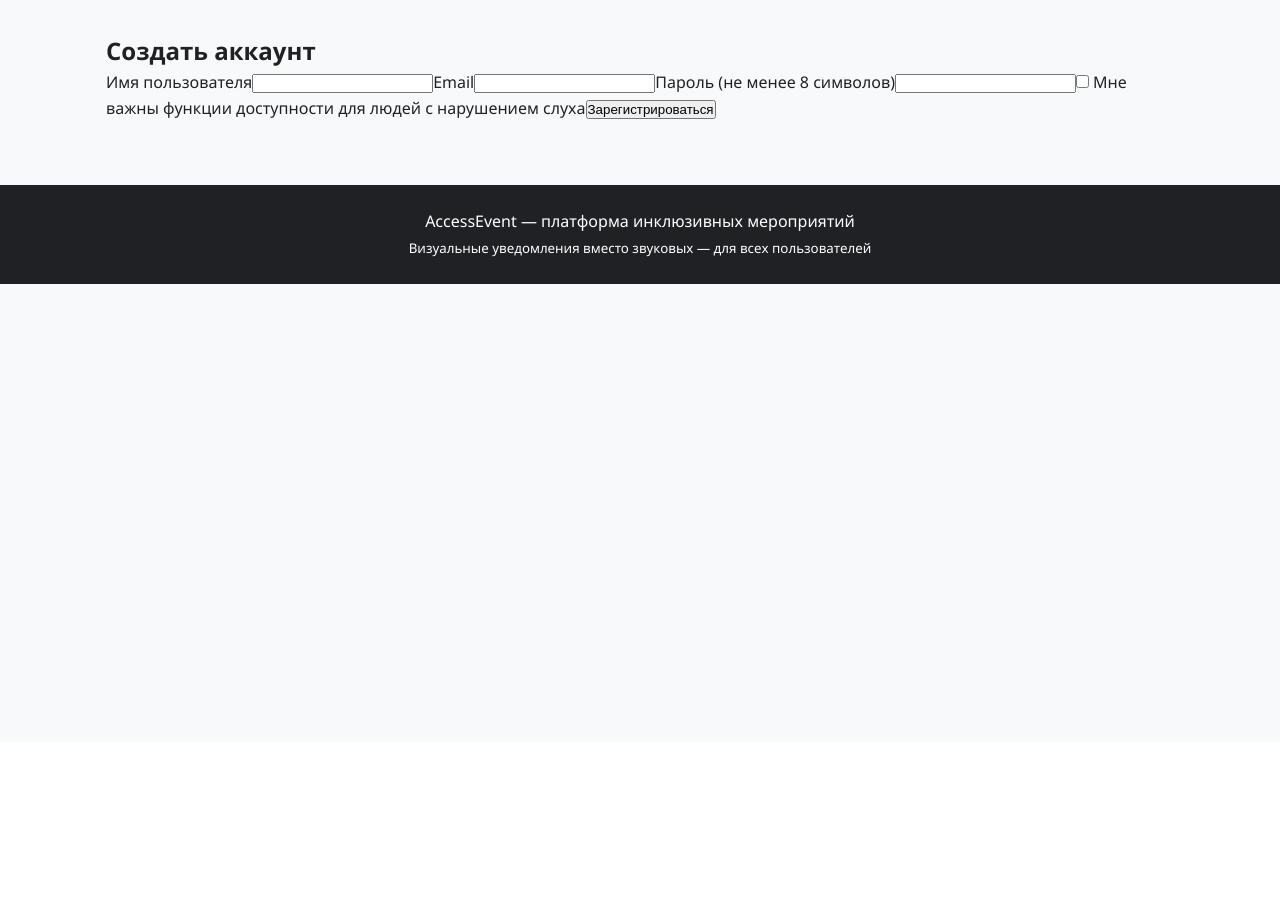
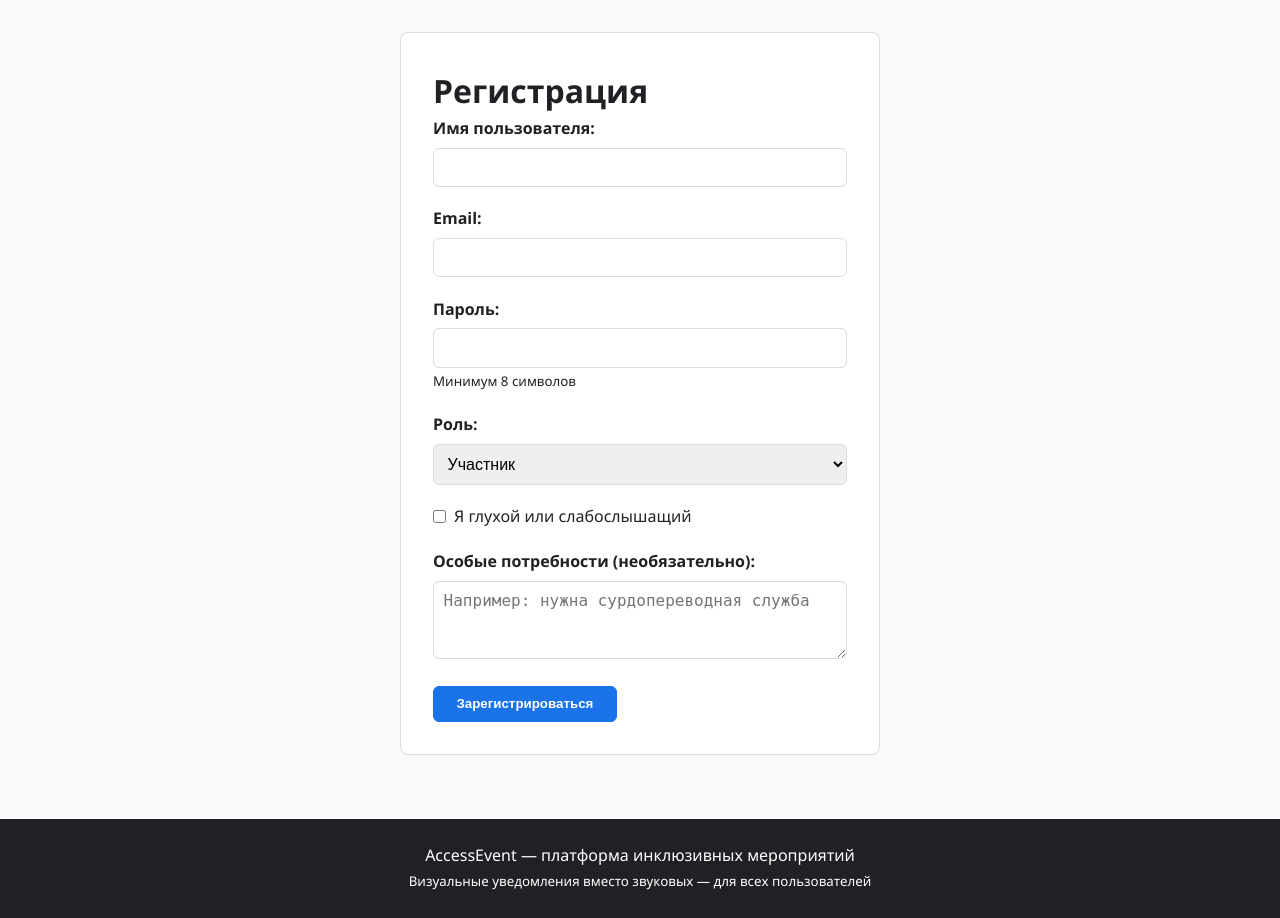
Before and after one commit to k1vem/access-event, a Flask app: page /register in a window 1280 px wide. Shown: the part 58-976 px from the top of the page. Before the commit the page ends 342 px from the top, so only its background shows below. Run offline with Flask 3, Linux system fonts and the light colour scheme.

Commit message:
Update register.html

```diff
--- a/templates/register.html
+++ b/templates/register.html
@@ -1 +1,58 @@
-{% extends "base.html" %}{% block title %}Регистрация — AccessEvent{% endblock %}{% block content %}<section class="form-card"><h1>Создать аккаунт</h1><form id="register-form"><label for="register-name">Имя пользователя</label><input id="register-name" name="username" autocomplete="username" required><label for="register-email">Email</label><input id="register-email" name="email" type="email" autocomplete="email" required><label for="register-password">Пароль (не менее 8 символов)</label><input id="register-password" name="password" type="password" minlength="8" autocomplete="new-password" required><label class="checkbox-label"><input name="is_deaf" type="checkbox"> Мне важны функции доступности для людей с нарушением слуха</label><button class="button" type="submit">Зарегистрироваться</button></form></section>{% endblock %}
+{% extends "base.html" %}
+
+{% block title %}Регистрация — AccessEvent{% endblock %}
+
+{% block content %}
+<div class="form-container">
+    <h1>Регистрация</h1>
+
+    {% if error %}
+    <div class="notification notification-error" role="alert">{{ error }}</div>
+    {% endif %}
+
+    <form id="register-form" method="POST" action="{{ url_for('register_page') }}" aria-label="Форма регистрации">
+        <div class="form-group">
+            <label for="username">Имя пользователя:</label>
+            <input type="text" id="username" name="username" minlength="1" maxlength="50" required>
+        </div>
+        <div class="form-group">
+            <label for="email">Email:</label>
+            <input type="email" id="email" name="email" required>
+        </div>
+        <div class="form-group">
+            <label for="password">Пароль:</label>
+            <input type="password" id="password" name="password" minlength="8" aria-describedby="password-hint" required>
+            <small id="password-hint">Минимум 8 символов</small>
+        </div>
+        <div class="form-group">
+            <label for="role">Роль:</label>
+            <select id="role" name="role">
+                <option value="user">Участник</option>
+                <option value="organizer">Организатор</option>
+            </select>
+        </div>
+        <div class="form-group checkbox-group">
+            <input type="checkbox" id="is_deaf" name="is_deaf" value="true">
+            <label for="is_deaf">Я глухой или слабослышащий</label>
+        </div>
+        <div class="form-group">
+            <label for="accessibility_needs">Особые потребности (необязательно):</label>
+            <textarea id="accessibility_needs" name="accessibility_needs" rows="3" placeholder="Например: нужна сурдопереводная служба"></textarea>
+        </div>
+        <button type="submit" class="btn btn-primary">Зарегистрироваться</button>
+    </form>
+</div>
+{% endblock %}
+
+{% block scripts %}
+<script>
+document.getElementById('register-form').addEventListener('submit', function(e) {
+    const username = document.getElementById('username');
+    const password = document.getElementById('password');
+    if (!username.value.trim() || password.value.length < 8) {
+        e.preventDefault();
+        showNotification('Проверьте имя и пароль (минимум 8 символов)', 'error');
+    }
+});
+</script>
+{% endblock %}
```
